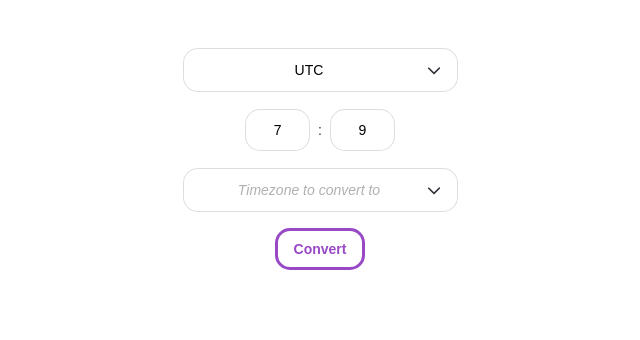
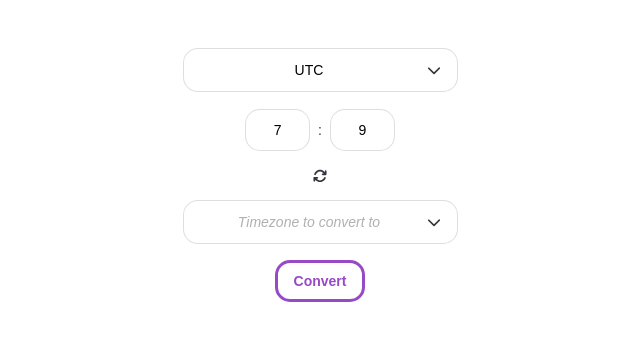
Before and after one commit to mbcha/timezone-converter, a Vue app: page / in a window 1280 px wide. Shown: the top 340 px of the page, without its empty margins (320-960 px from the left). Built offline with nearby package versions, Linux system fonts and the light colour scheme.

Commit message:
Add switch icon

```diff
--- a/src/App.vue
+++ b/src/App.vue
@@ -25,22 +25,28 @@
         />
       </div>
     </div>
+    <Icon
+      :class="$style.icon"
+      v-if="!numbers"
+      name="arrows-rotate"
+      @click="onClickIcon"
+    />
     <div :class="$style.zoneContainer">
       <Dropdown
         v-model="newTimeZone"
         :options="timeZones"
         placeholder="Timezone to convert to"
       />
-      <p
-        v-if="buttonIsClicked && !newTimeZone"
-        :class="$style.warning"
-      >
-        * Select timezone to convert to
-      </p>
     </div>
     <Button @click="convertTime">
       Convert
     </Button>
+    <p
+      v-if="buttonIsClicked && (!newTimeZone || !originalTimeZone)"
+      :class="$style.warning"
+    >
+      * Select both time zones
+    </p>
     <div :class="$style.convertedTimeContainer" v-if="convertedTime">
       <p>Time in selected timezone:</p>
       {{ convertedTime }}
@@ -51,11 +57,13 @@
 <script>
 import Dropdown from './components/Dropdown.vue'
 import Button from './components/Button.vue'
+import Icon from './components/Icon.vue'
 
 export default {
   components: {
     Dropdown,
-    Button
+    Button,
+    Icon
   },
   data() {
     return {
@@ -63,7 +71,7 @@ export default {
       originalHour: new Date().getHours(),
       originalMinutes: new Date().getMinutes(),
       hourOptions: [...Array(24).keys()].slice(1).map(n => n.toString()),
-      minutesOptions: [...Array(60).keys()].slice(1).map(n => n.toString()),
+      minutesOptions: [...Array(60).keys()].map(n => n.toString()),
       newTimeZone: null,
       convertedTime: null,
       buttonIsClicked: false,
@@ -90,6 +98,11 @@ export default {
         const originalDateTime = this.$dayjs.tz(`${this.originalHour}:${this.originalMinutes}`, 'HH:mm', this.originalTimeZone)
         this.convertedTime = originalDateTime.tz(this.newTimeZone).format('HH:mm')
       }
+    },
+    onClickIcon() {
+      const currentOriginalTimezone = this.originalTimeZone
+      this.originalTimeZone = this.newTimeZone
+      this.newTimeZone = currentOriginalTimezone
     }
   }
 }
@@ -150,4 +163,8 @@ export default {
 .warning {
   color: $red;
 }
+
+.icon {
+  cursor: pointer;
+}
 </style>
--- a/src/fontAwesomeIcons.ts
+++ b/src/fontAwesomeIcons.ts
@@ -1,5 +1,6 @@
 
 import { library } from '@fortawesome/fontawesome-svg-core'
-import { faChevronDown } from '@fortawesome/free-solid-svg-icons'
+import { faChevronDown, faArrowsRotate } from '@fortawesome/free-solid-svg-icons'
 
 library.add(faChevronDown)
+library.add(faArrowsRotate)
```
